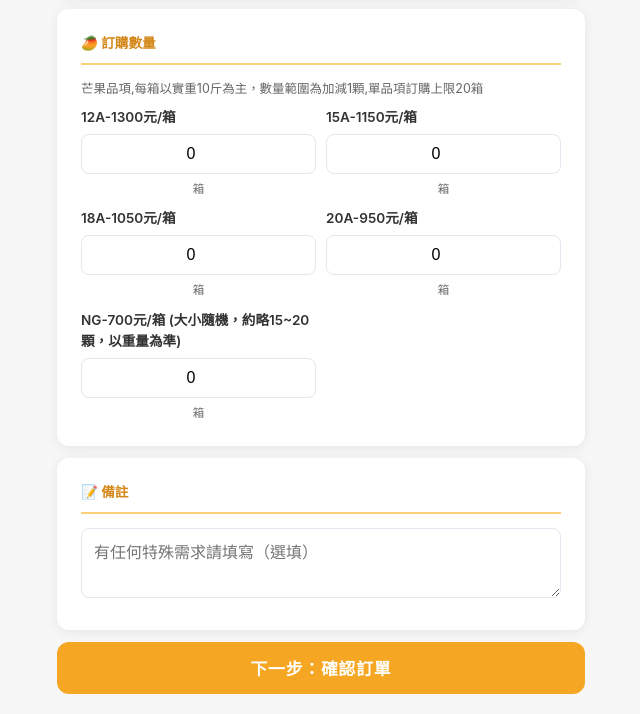
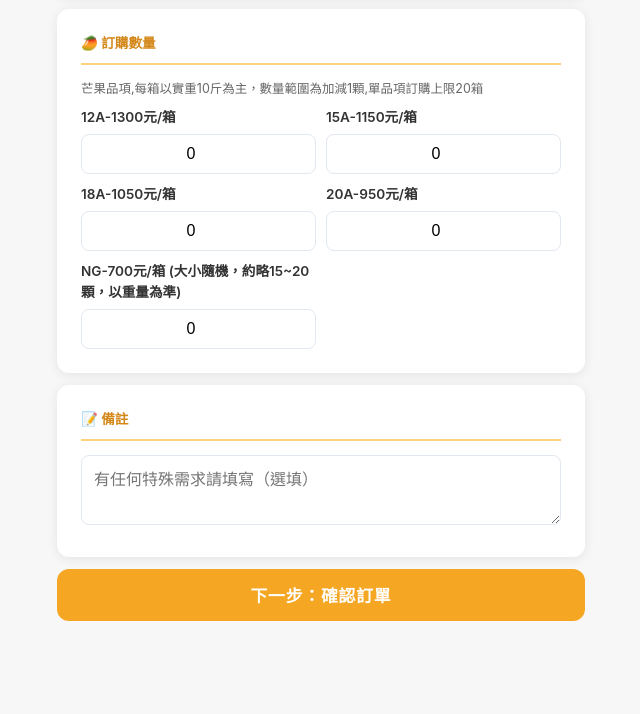
Before and after one commit to rock74710/mangoerp, a plain HTML site: page index.html in a window 1280 px wide. Shown: the part 1396-2110 px from the top of the page, without its empty margins (319-959 px from the left). After the commit the page ends 2037 px from the top, so only its background shows below. Drawn offline with Linux system fonts and the light colour scheme.

Commit message:
移除訂購數量欄位下方的「箱」提示文字
Co-Authored-By: Claude Sonnet 4.6 <noreply@anthropic.com>

```diff
--- a/index.html
+++ b/index.html
@@ -133,28 +133,23 @@
           <div class="qty-field">
             <label for="qty12A">12A-1300元/箱</label>
             <input type="number" id="qty12A" value="0" min="0" max="20" inputmode="numeric">
-            <div class="qty-hint">箱</div>
             <div class="error-msg" id="qty12A-err"></div>
           </div>
           <div class="qty-field">
             <label for="qty15A">15A-1150元/箱</label>
             <input type="number" id="qty15A" value="0" min="0" max="20" inputmode="numeric">
-            <div class="qty-hint">箱</div>
           </div>
           <div class="qty-field">
             <label for="qty18A">18A-1050元/箱</label>
             <input type="number" id="qty18A" value="0" min="0" max="20" inputmode="numeric">
-            <div class="qty-hint">箱</div>
           </div>
           <div class="qty-field">
             <label for="qty20A">20A-950元/箱</label>
             <input type="number" id="qty20A" value="0" min="0" max="20" inputmode="numeric">
-            <div class="qty-hint">箱</div>
           </div>
           <div class="qty-field">
             <label for="qtyNG">NG-700元/箱 (大小隨機，約略15~20顆，以重量為準)</label>
             <input type="number" id="qtyNG" value="0" min="0" max="20" inputmode="numeric">
-            <div class="qty-hint">箱</div>
           </div>
         </div>
       </div>
```
